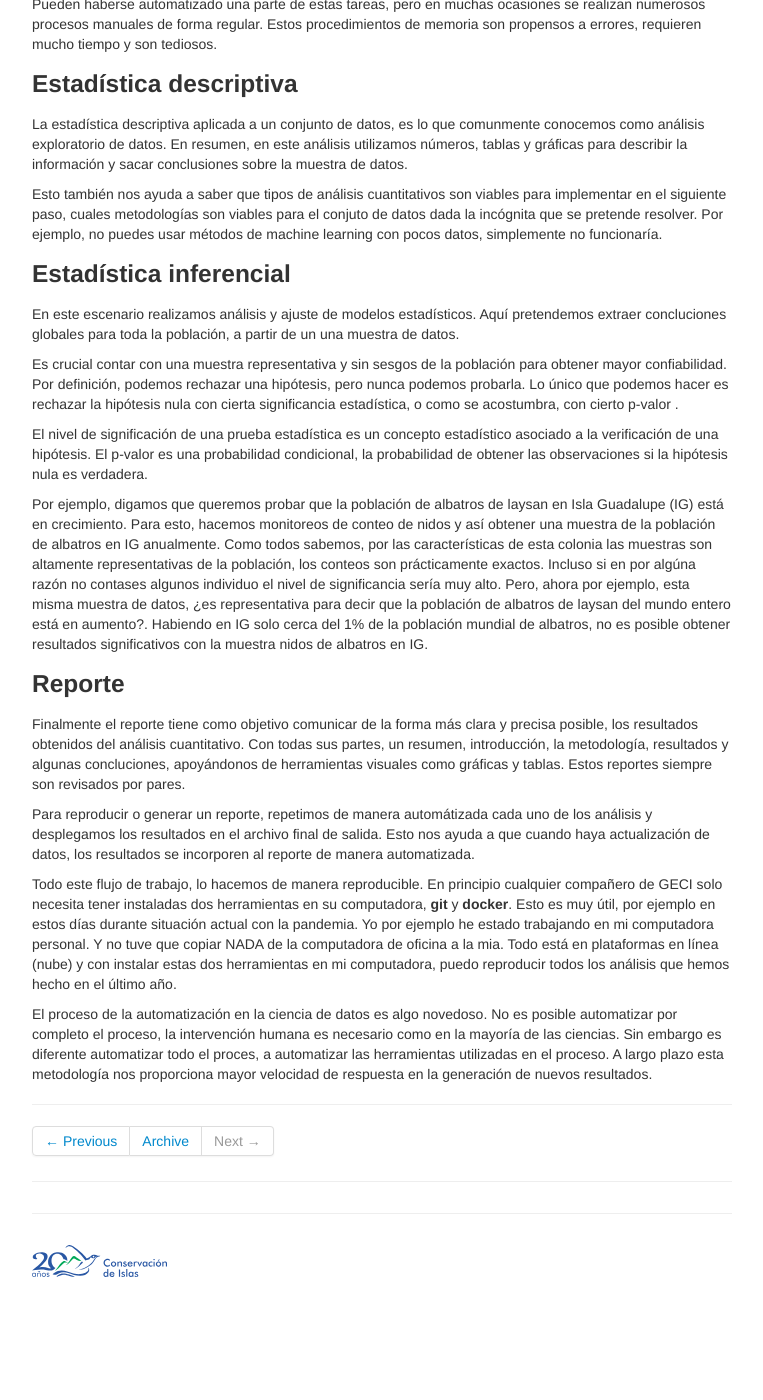
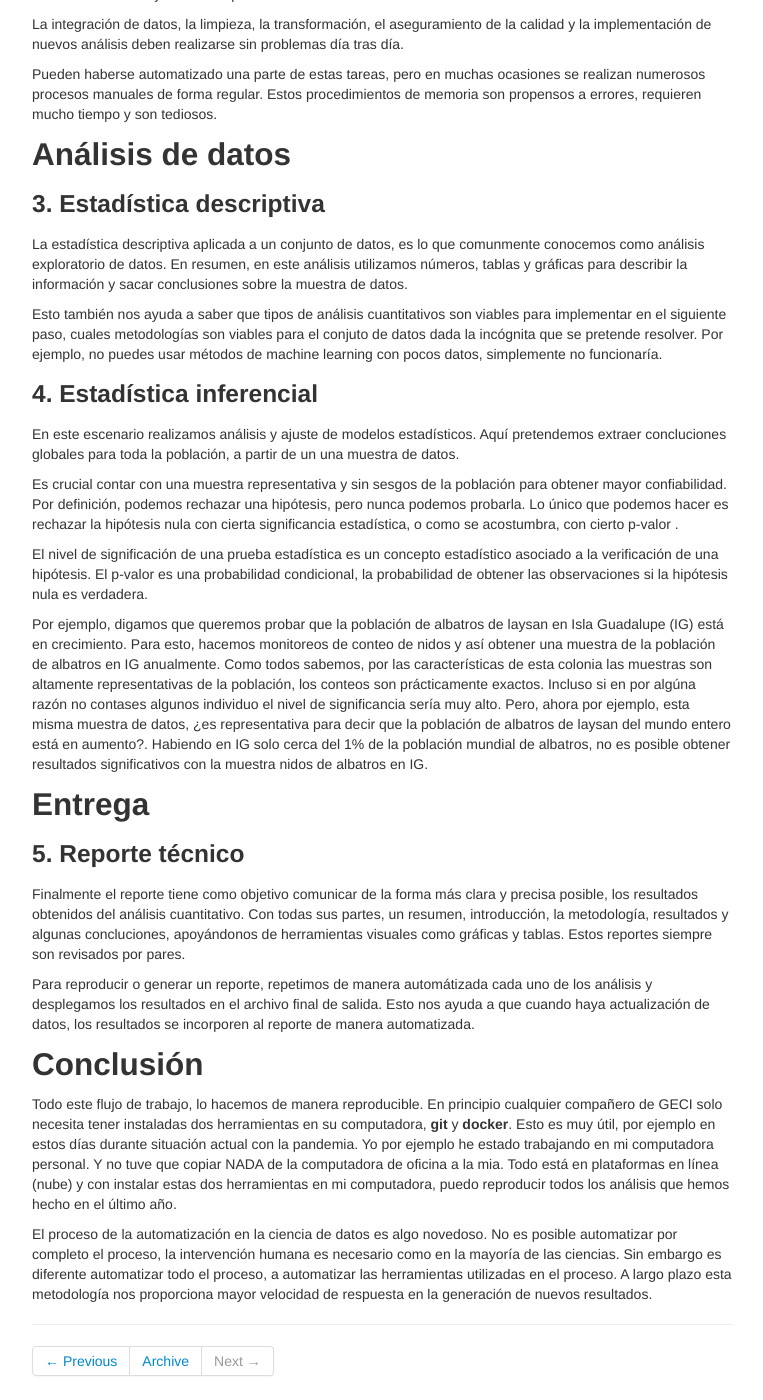
Before and after one commit to LizethMReyes/islasgeci.github.io, a Jekyll site: the page built from _posts/2020-06-12-flujo-trabajo.md, in a window 1280 px wide and 1400 px high, scrolled down 1088 px. Shown: the whole window, without its empty margins (258-1021 px from the left). Built offline with Jekyll 4.4.1, drawn with Linux system fonts in a browser that asks for light colours; before the commit the page ends 2375 px from its top, so only the background shows below that; some of the changed text lies outside the part shown.

Commit message:
Numera los subtítulos

```diff
--- a/_posts/2020-06-12-flujo-trabajo.md
+++ b/_posts/2020-06-12-flujo-trabajo.md
@@ -10,11 +10,13 @@
 responden preguntas de interés, de caracter científico y ecológico.
 
 Podemos resumir nuestro flujo de trabajo en 5 pasos: Los primeros dos pasos son el procesamiento de
-los datos que consiste en la obtención, curación y limpieza de datos, después en la parte de
+los datos que consiste en la obtención y curación de los datos, después en la parte de
 análisis está el paso 3 y 4, que son la estadística descriptiva e inferencial respectivamente y
-finalmente el reporte.
+finalmente la elaboración del reporte técnico es el paso 5.
 
-### Obtención de datos
+## Procesamiento de datos
+
+### 1. Obtención de datos
 
 Cada organización, institución o empresa genera una gran cantidad de datos independientemente del
 giro que esta desarrolle. Particularmente, nuestra organización GECI, es una asociación civil que ha
@@ -62,7 +64,9 @@
 numerosos procesos manuales de forma regular. Estos procedimientos de memoria son propensos a
 errores, requieren mucho tiempo y son tediosos.
 
-### Estadística descriptiva
+## Análisis de datos
+
+### 3. Estadística descriptiva
 
 La estadística descriptiva aplicada a un conjunto de datos, es lo que comunmente conocemos como
 análisis exploratorio de datos. En resumen, en este análisis utilizamos números, tablas y gráficas
@@ -73,7 +77,7 @@
 se pretende resolver. Por ejemplo, no puedes usar métodos de machine learning con pocos datos,
 simplemente no funcionaría.
 
-### Estadística inferencial
+### 4. Estadística inferencial
 
 En este escenario realizamos análisis y ajuste de modelos estadísticos. Aquí pretendemos extraer
 concluciones globales para toda la población, a partir de un una muestra de datos.
@@ -97,7 +101,9 @@
 del 1% de la población mundial de albatros, no es posible obtener resultados significativos con la
 muestra nidos de albatros en IG.
 
-### Reporte
+## Entrega
+
+### 5. Reporte técnico
 
 Finalmente el reporte tiene como objetivo comunicar de la forma más clara y precisa posible, los
 resultados obtenidos del análisis cuantitativo. Con todas sus partes, un resumen, introducción, la
@@ -108,8 +114,10 @@
 desplegamos los resultados en el archivo final de salida. Esto nos ayuda a que cuando haya
 actualización de datos, los resultados se incorporen al reporte de manera automatizada.
 
+## Conclusión
+
 Todo este flujo de trabajo, lo hacemos de manera reproducible. En principio cualquier compañero de
-GECI solo necesita tener instaladas dos herramientas en su computadora, __git__ y __docker__. Esto
+GECI solo necesita tener instaladas dos herramientas en su computadora, **git** y **docker**. Esto
 es muy útil, por ejemplo en estos días durante situación actual con la pandemia. Yo por ejemplo he
 estado trabajando en mi computadora personal. Y no tuve que copiar NADA de la computadora de oficina
 a la mia. Todo está en plataformas en línea (nube) y con instalar estas dos herramientas en mi
@@ -117,6 +125,6 @@
 
 El proceso de la automatización en la ciencia de datos es algo novedoso. No es posible automatizar
 por completo el proceso, la intervención humana es necesario como en la mayoría de las ciencias. Sin
-embargo es diferente automatizar todo el proces, a automatizar las herramientas utilizadas en el
+embargo es diferente automatizar todo el proceso, a automatizar las herramientas utilizadas en el
 proceso. A largo plazo esta metodología nos proporciona mayor velocidad de respuesta en la
 generación de nuevos resultados.
```
Also changed, not shown: other parts of _posts/2020-06-12-flujo-trabajo.md (+1 -1 lines).
